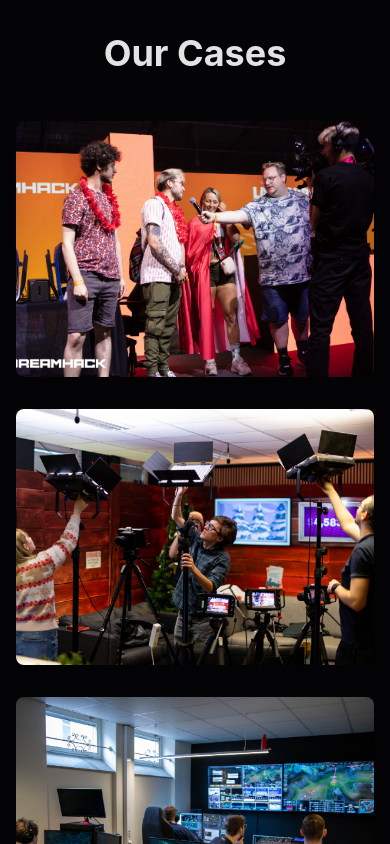
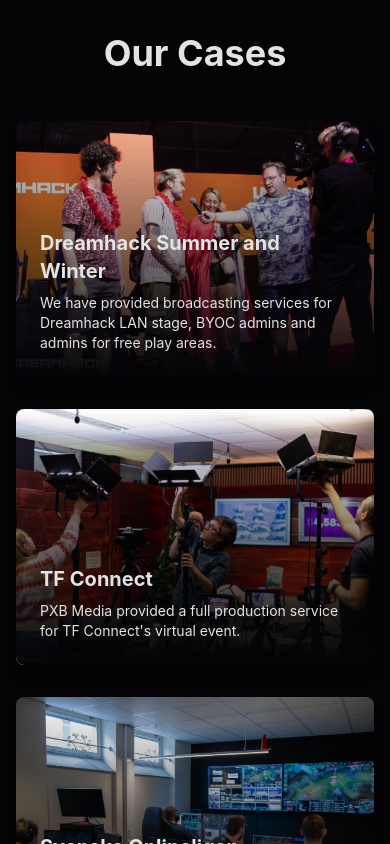
Before and after one commit to ThatGuyHS/pxb-media-test, a Next.js app in the folder pxb-media-test/: page / in a window 390 px wide. Shown: the part 2800-3644 px from the top of the page. Built offline with nearby package versions, Linux system fonts and the light colour scheme; a web font is replaced by a local one.

Commit message:
changed case hover behaviour on mobile

```diff
--- a/pxb-media-test/app/page.tsx
+++ b/pxb-media-test/app/page.tsx
@@ -317,17 +317,18 @@
             alt={project.title}
             className="w-full h-64 object-cover transition-transform duration-300 group-hover:scale-110"
           />
-                  <div className="absolute inset-0 bg-gradient-to-t from-black to-transparent opacity-0 group-hover:opacity-100 transition-opacity duration-300 flex flex-col justify-end p-6">
-
+          <div className="absolute inset-0 bg-gradient-to-t from-black to-transparent flex flex-col justify-end p-6">
+            <div className="opacity-100 md:opacity-0 md:group-hover:opacity-100 transition-opacity duration-300">
               <h3 className="text-xl font-bold mb-2">{project.title}</h3>
               <p className="text-sm">{project.desc}</p>
+            </div>
           </div>
         </a>
       ))}
     </div>
     <div className="text-center mt-12">
       <Button
-                size={"lg"}
+        size="lg"
         className="bg-primary hover:bg-primaryAlt transition-colors duration-300 text-lg"
         variant="default"
       >
```
Lines whose indentation alone changed are shown as unchanged.
